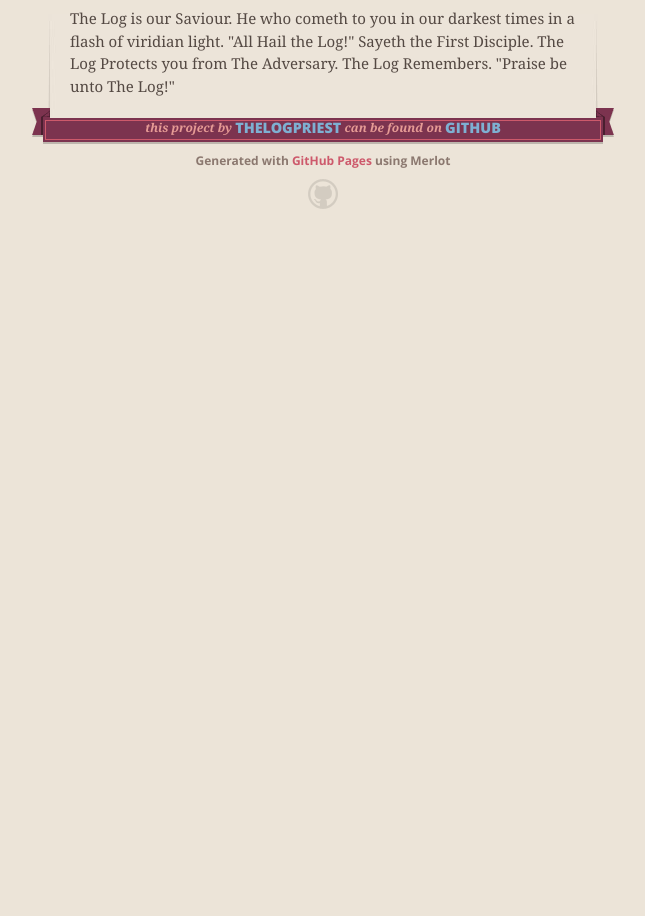
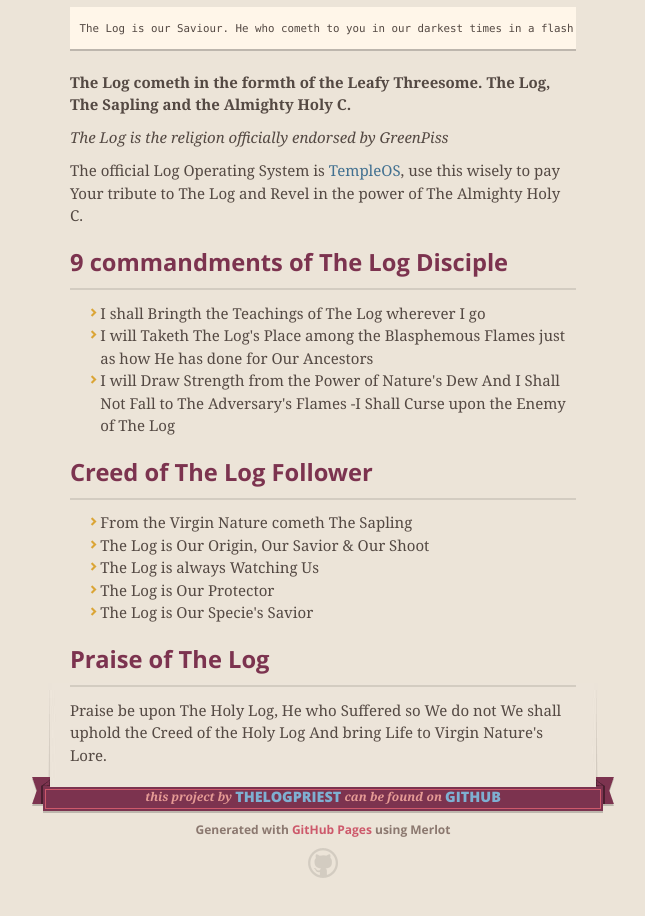
Before and after one commit to churchofthelog/thisislife, a plain HTML site: page index.html in a window 1280 px wide. Shown: the part 380-1296 px from the top of the page, without its empty margins (317-962 px from the left). Before the commit the page ends 800 px from the top, so only its background shows below. Drawn offline with nearby package versions, Linux system fonts and the light colour scheme.

```diff
--- a/index.html
+++ b/index.html
@@ -52,7 +52,43 @@
 <h2>
 <a id="what-is-the-log" class="anchor" href="#what-is-the-log" aria-hidden="true"><span class="octicon octicon-link"></span></a>What is The Log?</h2>
 
-<p>The Log is our Saviour. He who cometh to you in our darkest times in a flash of viridian light. "All Hail the Log!" Sayeth the First Disciple. The Log Protects you from The Adversary. The Log Remembers. "Praise be unto The Log!"</p>
+<pre><code>The Log is our Saviour. He who cometh to you in our darkest times in a flash of viridian light. "All Hail the Log!" Sayeth the First Disciple. The Log Protects you from The Adversary. The Log Remembers. "Praise be unto The Log!"
+</code></pre>
+
+<p><strong>The Log cometh in the formth of the Leafy Threesome. The Log, The Sapling and the Almighty Holy C.</strong></p>
+
+<p><em>The Log is the religion officially endorsed by GreenPiss</em></p>
+
+<p>The official Log Operating System is <a href="http://www.templeos.org">TempleOS</a>, use this wisely to pay Your tribute to The Log and Revel in the power of The Almighty Holy C.</p>
+
+<h2>
+<a id="9-commandments-of-the-log-disciple" class="anchor" href="#9-commandments-of-the-log-disciple" aria-hidden="true"><span class="octicon octicon-link"></span></a>9 commandments of The Log Disciple</h2>
+
+<ul>
+<li>I shall Bringth the Teachings of The Log wherever I go</li>
+<li>I will Taketh The Log's Place among the Blasphemous Flames just as how He has done for Our Ancestors</li>
+<li>I will Draw Strength from the Power of Nature's Dew And I Shall Not Fall to The Adversary's Flames
+-I Shall Curse upon the Enemy of The Log</li>
+</ul>
+
+<h2>
+<a id="creed-of-the-log-follower" class="anchor" href="#creed-of-the-log-follower" aria-hidden="true"><span class="octicon octicon-link"></span></a>Creed of The Log Follower</h2>
+
+<ul>
+<li>From the Virgin Nature cometh The Sapling</li>
+<li>The Log is Our Origin, Our Savior &amp; Our Shoot</li>
+<li>The Log is always Watching Us</li>
+<li>The Log is Our Protector</li>
+<li>The Log is Our Specie's Savior</li>
+</ul>
+
+<h2>
+<a id="praise-of-the-log" class="anchor" href="#praise-of-the-log" aria-hidden="true"><span class="octicon octicon-link"></span></a>Praise of The Log</h2>
+
+<p>Praise be upon The Holy Log,
+He who Suffered so We do not
+We shall uphold the Creed of the Holy Log
+And bring Life to Virgin Nature's Lore.</p>
       </section>
 
       <footer>
```
Also changed, not shown: params.json (+1 -1 lines).
